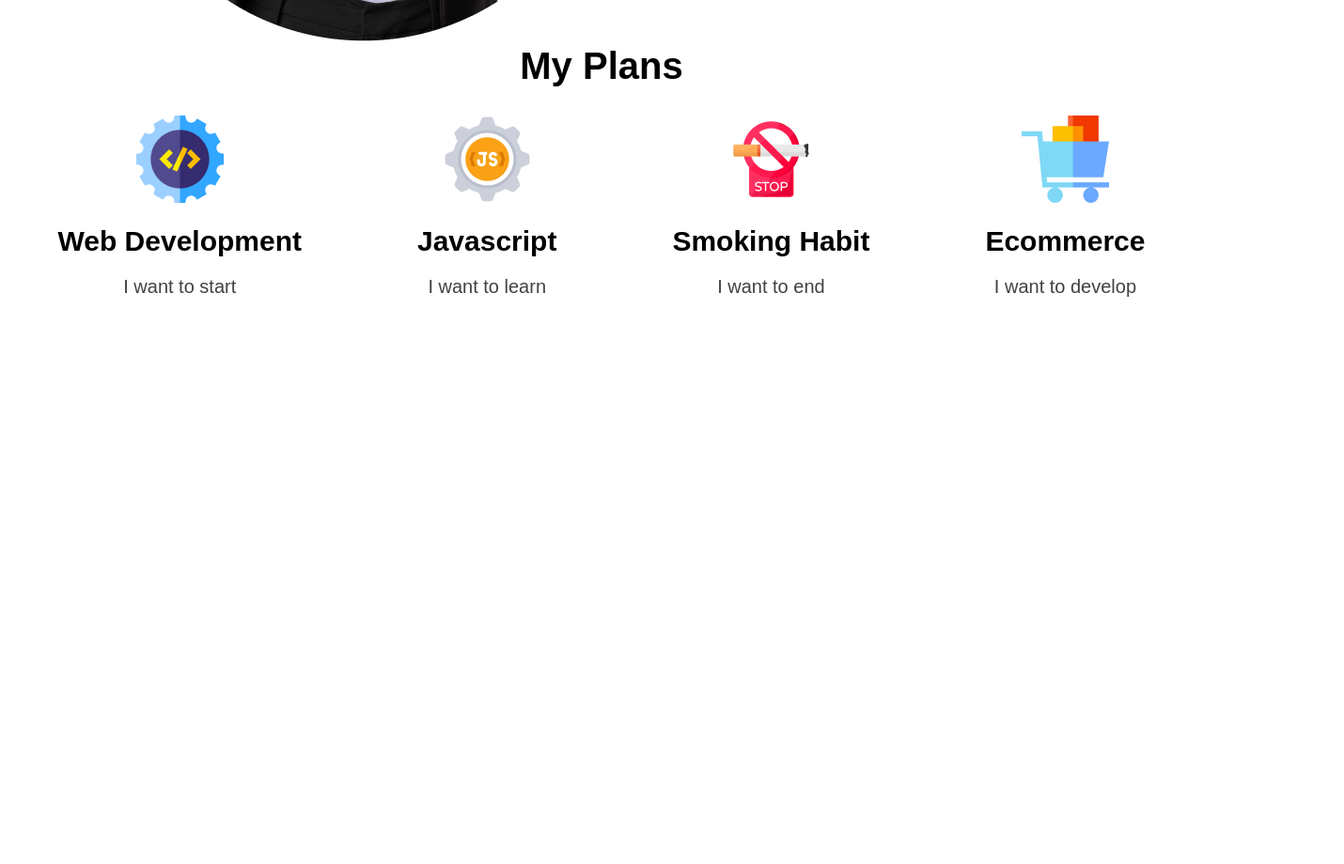
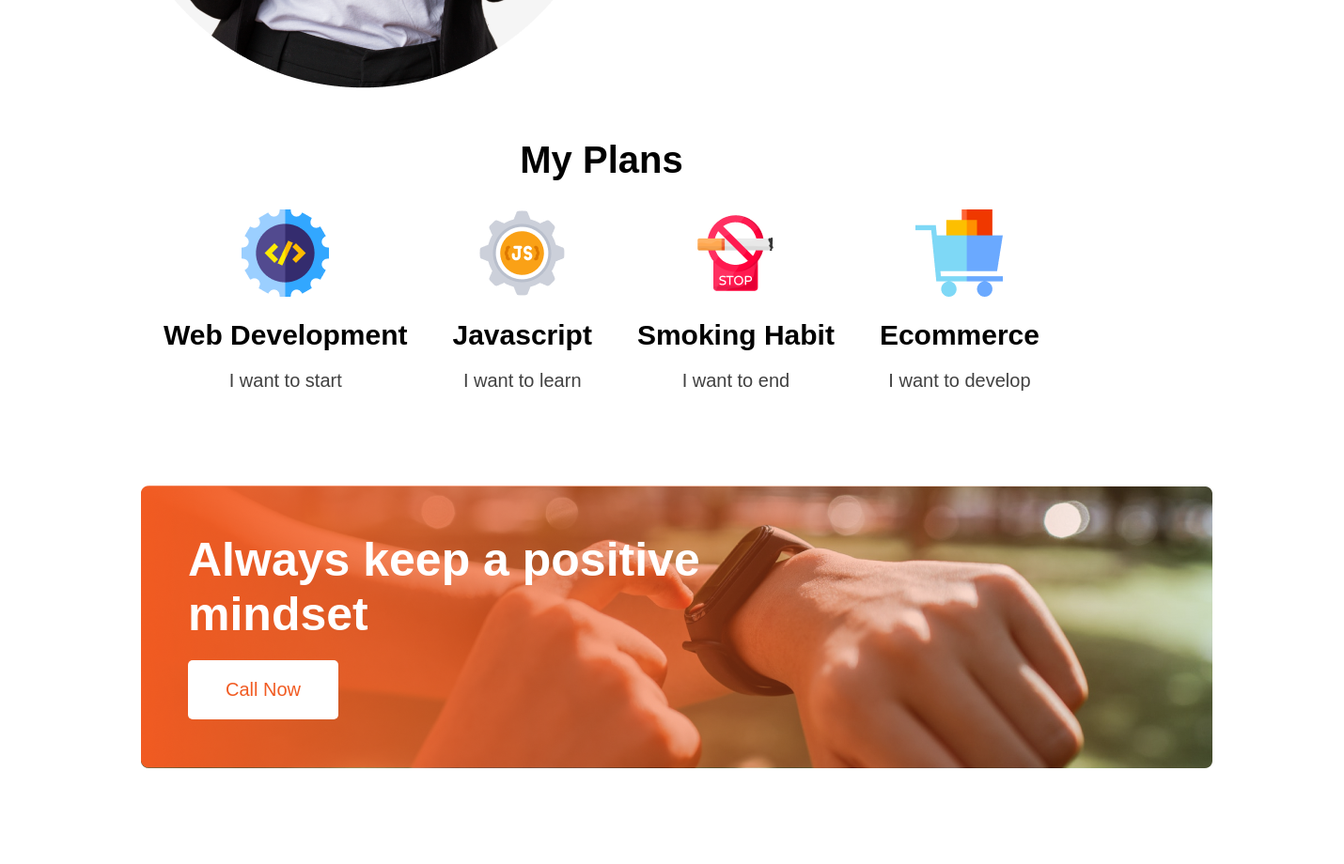
Before and after one commit to HasibUddin1/new-year, a plain HTML site: page index.html in a window 1280 px wide. Shown: the part 1480-2400 px from the top of the page at 94% size, 1430 px wide, since content can reach past the window. Before the commit the page ends 1797 px from the top, so only its background shows below. Drawn offline with Linux system fonts and the light colour scheme.

Commit message:
added positive section

```diff
--- a/index.css
+++ b/index.css
@@ -42,11 +42,12 @@
 .failure {
     display: flex;
     align-items: center;
+    margin: 50px 0;
 }
 
 .failure-text {
     margin-top: 100px;
-    margin-left: 200px;
+    margin-left: 100px;
 }
 
 .failure-header {
@@ -81,46 +82,92 @@
 .image-add {
     margin-left: 100px;
 }
+
 /* Plan section design */
-.plans{
+.plans {
     display: flex;
     justify-content: space-around;
+    margin: 0 150px;
 }
-.plan-header{
+
+.plan-header {
     text-align: center;
     margin-bottom: 30px;
     font-size: 40px;
     font-weight: 700;
 }
-.web{
+
+.web {
     text-align: center;
 }
-.java{
+
+.java {
     text-align: center;
 }
-.smoke{
+
+.smoke {
     text-align: center;
 }
-.ecom{
+
+.ecom {
     text-align: center;
 }
-.web-head{
+
+.web-head {
     font-size: 30px;
     margin: 20px 0;
 }
-.java-head{
+
+.java-head {
     font-size: 30px;
     margin: 20px 0;
 }
-.smoke-head{
+
+.smoke-head {
     font-size: 30px;
     margin: 20px 0;
 }
-.ecom-head{
+
+.ecom-head {
     font-size: 30px;
     margin: 20px 0;
 }
-.plan-text{
+
+.plan-text {
     font-size: 20px;
     color: rgb(65, 65, 65);
 }
+
+/* positive section design */
+.positive {
+    background-image: url('images/watch.png');
+    height: 50vh;
+    width: 100%;
+    background-repeat: no-repeat;
+    margin: 100px 150px;
+}
+
+.positive-head {
+    font-size: 50px;
+    margin-bottom: 20px;
+    color: white;
+}
+
+.positive-text {
+    padding: 50px 50px;
+}
+
+.positive-btn {
+    padding: 20px 40px;
+    background-color: white;
+    border: none;
+    color: #F15B22;
+    border-radius: 5px;
+    font-size: 20px;
+    margin-bottom: 50px;
+}
+
+.color-overlay {
+    background-image: url('images/gradient2.png');
+    background-repeat: no-repeat;
+}
--- a/index.html
+++ b/index.html
@@ -64,6 +64,14 @@
                 <p class="plan-text">I want to develop</p>
             </div>
         </div>
+        <div class="positive">
+            <div class="color-overlay">
+                <div class="positive-text">
+                    <h2 class="positive-head">Always keep a positive<br> mindset</h2>
+                    <button class="positive-btn">Call Now</button>
+                </div>
+            </div>
+        </div>
     </main>
 </body>
 
```
